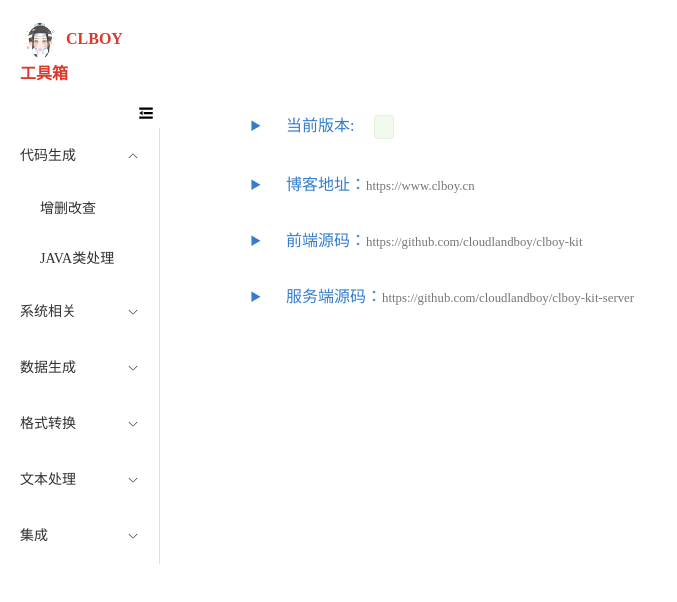
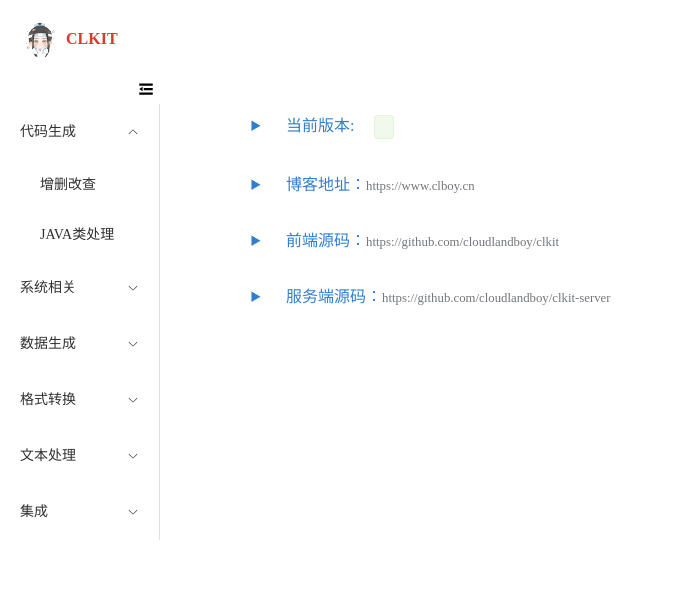
Before and after one commit to cloudlandboy/clkit, a Vue app: page / in a window 1280 px wide. Shown: the top 602 px of the page, without its empty margins (0-677 px from the left). Built offline with nearby package versions, Linux system fonts and the light colour scheme; no server answers; what vue-codemirror would draw is missing.

Commit message:
add integration hide

```diff
--- a/package.json
+++ b/package.json
@@ -1,5 +1,5 @@
 {
-  "name": "clboy-kit",
+  "name": "clkit",
   "version": "0.0.4",
   "private": true,
   "scripts": {
--- a/src/App.vue
+++ b/src/App.vue
@@ -50,7 +50,7 @@
       title: '更新提示',
       duration: 0,
       showClose: false,
-      customClass: 'clboy-kit-update-notification',
+      customClass: 'clkit-update-notification',
       message: h('div', null, [
         h('div', { style: 'margin-bottom:8px' }, [
           h('p', null, res.data.serverUpdatable ? '有新版本发布' : '前端有新版本发布'),
@@ -118,7 +118,7 @@
 </script>
 
 <template>
-  <div class="clboy-kit-container" v-loading.fullscreen.lock="updateLoading" element-loading-text="更新中...">
+  <div class="clkit-container" v-loading.fullscreen.lock="updateLoading" element-loading-text="更新中...">
     <el-row>
       <el-col :span="menuColSpan">
         <div class="kit-title" @click="menuSelect('/')">
@@ -158,15 +158,15 @@
   user-select: none;
 }
 
-.clboy-kit-container {
+.clkit-container {
   width: 100%;
 }
 
-.clboy-kit-container .route-content {
+.clkit-container .route-content {
   padding: 64px 1rem;
 }
 
-.clboy-kit-update-notification {
+.clkit-update-notification {
   width: 180px
 }
 </style>
--- a/src/components/home.vue
+++ b/src/components/home.vue
@@ -3,10 +3,10 @@
         <ul>
             <li>当前版本: <el-tag type="success" style="margin-left: 1rem;">{{ version }}</el-tag></li>
             <li>博客地址：<a href="https://www.clboy.cn/" target="_blank">https://www.clboy.cn</a></li>
-            <li>前端源码：<a href="https://github.com/cloudlandboy/clboy-kit"
-                    target="_blank">https://github.com/cloudlandboy/clboy-kit</a></li>
-            <li>服务端源码：<a href="https://github.com/cloudlandboy/clboy-kit-server"
-                    target="_blank">https://github.com/cloudlandboy/clboy-kit-server</a></li>
+            <li>前端源码：<a href="https://github.com/cloudlandboy/clkit"
+                    target="_blank">https://github.com/cloudlandboy/clkit</a></li>
+            <li>服务端源码：<a href="https://github.com/cloudlandboy/clkit-server"
+                    target="_blank">https://github.com/cloudlandboy/clkit-server</a></li>
         </ul>
     </div>
 </template>
--- a/src/components/integration-manage.vue
+++ b/src/components/integration-manage.vue
@@ -18,25 +18,27 @@
         <el-tree :data="treeData" node-key="_id" :default-expanded-keys="defaultExpand" :accordion="true"
             @node-expand="nodeExpand" @node-collapse="nodeCollapse">
             <template #default="{ data }">
-                <div style="display: flex;width: 100%;justify-content: space-between;">
+                <div class="directory-tree-node">
                     <div>
-                        <el-icon v-if="isFolder(data.type)" size="16" color="#ffa400"
-                            style="vertical-align: middle;margin-right: 16px;">
+                        <el-icon v-if="isFolder(data.type)" size="16" color="#ffa400" class="directory-tree-icon">
                             <Folder />
                         </el-icon>
                         <el-icon v-else size="16" :color="data.installed ? '#85ce61' : '#909399'"
-                            style="vertical-align: middle;margin-right: 16px;">
+                            class="directory-tree-icon">
                             <Paperclip />
                         </el-icon>
                         <span>{{ data.name }}</span>
                     </div>
                     <div>
-                        <span v-if="needInstall(data.type)" style="margin-right: 12px;">
+                        <el-button v-if="data.hide" :icon="View" circle color="#fdf6ec" size="small"
+                            @click.stop="updateHide(data, false)" />
+                        <el-button v-else :icon="Hide" circle color="#73767a" size="small" @click.stop="updateHide(data, true)" />
+                        <span v-if="needInstall(data.type)" style="margin: 0 12px;">
                             <el-button v-if="data.installed" size="small" type="success"
                                 @click.stop="doInstall(data._id)">重装</el-button>
                             <el-button v-else size="small" type="info" @click.stop="doInstall(data._id)">安装</el-button>
                         </span>
-                        <span v-if="isFolder(data.type)" style="margin-right: 12px;">
+                        <span v-if="isFolder(data.type)" style="margin: 0 12px;">
                             <el-button :icon="Paperclip" color="#85ce61" circle size="small"
                                 @click.stop="openAddOrEdit(null, data._id)" />
                             <el-button :icon="Folder" color="#ffa400" circle size="small"
@@ -112,7 +114,7 @@
 import { create, update, remove, getTree, install } from "../api/integration";
 import { ElNotification } from "element-plus";
 import { javascript, javascriptLanguage } from '@codemirror/lang-javascript'
-import { Delete, Edit, Paperclip, Folder, Right } from '@element-plus/icons-vue'
+import { Delete, Edit, Paperclip, Folder, Right, Hide, View } from '@element-plus/icons-vue'
 
 const expandSet = ref(new Set());
 const defaultExpand = computed(() => {
@@ -154,6 +156,7 @@
     sortValue: 0,
     insertScript: '',
     installed: false,
+    hide: false
 });
 
 const formRef = ref();
@@ -225,6 +228,16 @@
     moveDialogVisible.value = true;
 }
 
+function updateHide(data, hide) {
+    form.value = copyProperties(data, formFieldDef.getObj());
+    if (form.value.hide !== hide) {
+        form.value.hide = hide;
+        update(form.value._id, form.value).then(() => fetchData()).then(() => {
+            appConfigStore.renderMenu();
+        });
+    }
+}
+
 function isFolder(value) {
     return INTEGRATION_TYPES.FOLDER.ve(value);
 }
@@ -254,6 +267,7 @@
         appConfigStore.renderMenu();
     });
 }
+
 onMounted(() => {
     fetchData();
 });
@@ -265,4 +279,15 @@
 .hiden-cm-lineNumbers .cm-gutters {
     display: none !important;
 }
+
+.directory-tree-node {
+    display: flex;
+    width: 100%;
+    justify-content: space-between;
+}
+
+.directory-tree-icon {
+    vertical-align: middle;
+    margin-right: 16px;
+}
 </style>
--- a/src/components/tree-menu.vue
+++ b/src/components/tree-menu.vue
@@ -1,5 +1,5 @@
 <template>
-    <label v-for="menu in menuList" :key="menu._id">
+    <label v-for="menu in menuList" :key="menu._id" v-show="!menu.hide">
         <el-sub-menu v-if="menu.children" :index="menu.path">
             <template #title>
                 <el-icon size="small" v-show="menuCollapse">
--- a/src/stores/app-config.js
+++ b/src/stores/app-config.js
@@ -25,7 +25,7 @@
 export const useAppConfigStore = defineStore('appConfig', () => {
     const idGen = new AutoIncrementKey();
     const config = {
-        title: 'CLBOY工具箱',
+        title: 'CLKIT',
         iconSrc: '/author-avatar.png',
         contextPath: '',
         defaultPath: '/',
@@ -83,7 +83,7 @@
 
     function collectIntegrationMenu(treeNode, menuBucket, routerBucket) {
         const path = `/integration/${treeNode._id}`;
-        const menu = { path, title: treeNode.name };
+        const menu = { path, title: treeNode.name, hide: !!treeNode.hide };
         menuBucket.push(menu);
         if (INTEGRATION_TYPES.FOLDER.ve(treeNode.type)) {
             menu.children = [];
```
Also changed, not shown: 1 other file (tests, documents, lock files or other folders).
